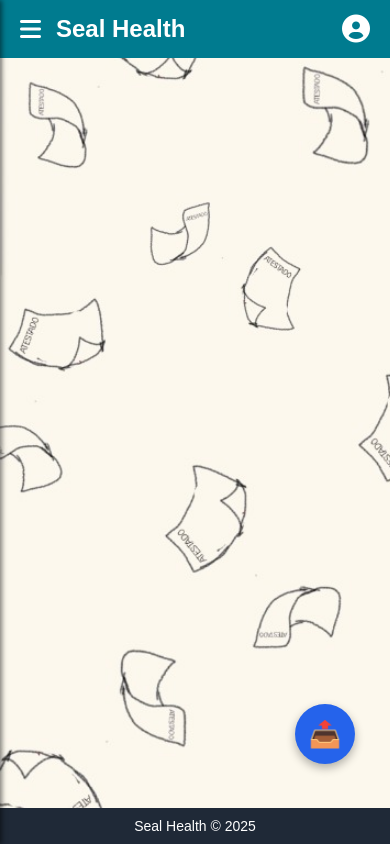
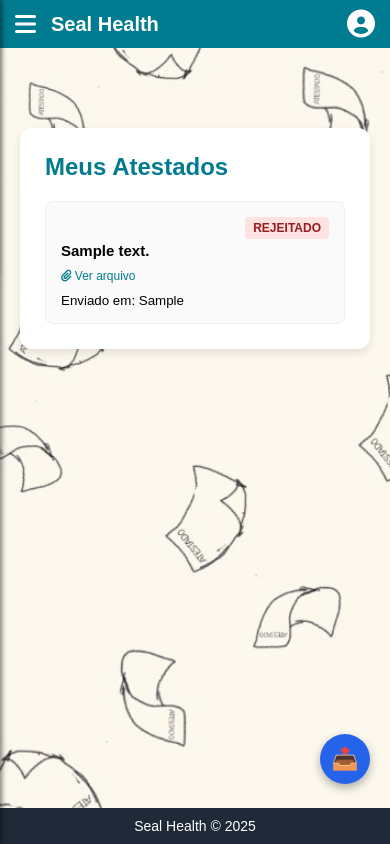
Before and after one commit to devth3us/seal-health-ar, a Flask app: template templates/layout.html in a window 390 px wide. Run offline with Flask 3, Linux system fonts and the light colour scheme; the template is opened without the code that fills it: most values are stand-ins (such as "Sample title", 1, 10 or a date in 2020); one stand-in notice (Sample message) is shown; some libraries are stand-ins or nearby versions.

Commit message:
Mexendo no Layout css js html

```diff
--- a/static/Scripts/layout.js
+++ b/static/Scripts/layout.js
@@ -1,7 +1,5 @@
-// --- VARIÁVEIS GLOBAIS DE CONFIGURAÇÃO ---
 let tamanhoAtualFonte = 16;
 
-// --- FUNÇÕES DE ACESSIBILIDADE E TEMA ---
 function mudarTamanhoFonte(direcao) {
     if ((direcao === 1 && tamanhoAtualFonte >= 24) || (direcao === -1 && tamanhoAtualFonte <= 12)) {
         return;
@@ -29,119 +27,42 @@ function mudarTema(corHeader, corSidebar) {
     const btns = document.querySelectorAll('#btnEnviar, .btn-primary, .chat-header, .chat-fab');
     btns.forEach(b => b.style.backgroundColor = corHeader);
 }
+// Esta função procura por mensagens geradas pelo Python e as transforma em pop-ups
+function verificarAlertasDoServidor() {
+    // Procura divs escondidas que o HTML gera quando há um 'flash'
+    const flashMessages = document.querySelectorAll('.flash-message');
 
-function carregarDadosDashboard() {
-    const dias6Meses = Math.floor(Math.random() * 8);
-    const dias1Ano = dias6Meses + Math.floor(Math.random() * 5);
+    flashMessages.forEach(msg => {
+        const categoria = msg.getAttribute('data-category');
+        const texto = msg.innerText;
 
-    const el6Meses = document.getElementById('kpi-6-months');
-    const el1Ano = document.getElementById('kpi-1-year');
-
-    if(el6Meses) el6Meses.innerText = dias6Meses + " Dias";
-    if(el1Ano) el1Ano.innerText = dias1Ano + " Dias";
-}
-
-function updateFileName(input) {
-    const fileName = input.files[0].name;
-    document.getElementById('uploadText').innerText = fileName;
-    document.getElementById('uploadIcon').className = "fas fa-check-circle";
-    document.getElementById('uploadIcon').style.color = "green";
-}
-
-function handleSubmit(event) {
-    event.preventDefault();
-
-    const sucesso = Math.random() > 0.3;
-
-    if (sucesso) {
+        if (categoria === 'success') {
             Swal.fire({
                 icon: 'success',
-            title: 'Enviado com Sucesso!',
-            text: 'Seu atestado foi enviado e está em análise.',
+                title: 'Sucesso!',
+                text: texto,
                 confirmButtonColor: '#007b8f'
-        }).then(() => {
-            document.getElementById('uploadModal').classList.remove("show");
-            document.getElementById('uploadForm').reset();
-            resetUploadVisual();
             });
-    } else {
+        } else if (categoria === 'error') {
             Swal.fire({
                 icon: 'error',
-            title: 'Falha no Envio',
-            text: 'O servidor não respondeu. Deseja abrir um chamado técnico?',
-            showCancelButton: true,
-            confirmButtonText: 'Abrir Chamado',
-            cancelButtonText: 'Tentar Novamente',
-            confirmButtonColor: '#d33',
-            cancelButtonColor: '#3085d6'
-        }).then((result) => {
-            if (result.isConfirmed) {
-                openTicketAction();
-                document.getElementById('uploadModal').classList.remove("show");
-            }
+                title: 'Ops! Algo deu errado',
+                text: texto,
+                confirmButtonColor: '#d33'
             });
-    }
-}
-
-function resetUploadVisual() {
-    // Mantido para compatibilidade com partes antigas, caso precise
-    const uploadText = document.getElementById('uploadText');
-    const uploadIcon = document.getElementById('uploadIcon');
-    if(uploadText) uploadText.innerText = "Clique para selecionar ou arraste o arquivo";
-    if(uploadIcon) {
-        uploadIcon.className = "fas fa-cloud-upload-alt";
-        uploadIcon.style.color = "#ccc";
-    }
-}
-
-function toggleChat() {
-    const chat = document.getElementById('chatWindow');
-    if(chat) chat.style.display = (chat.style.display === 'flex') ? 'none' : 'flex';
-}
-
-function sendReply(type) {
-    const body = document.getElementById('chatBody');
-    if(!body) return;
-
-    let text = "";
-    if(type === 'como_enviar') text = "No menu, clique em 'Enviar Atestado'. Preencha seu CPF e anexe a foto ou PDF.";
-    if(type === 'prazo') text = "O prazo legal para envio é de até 48 horas úteis após a emissão.";
-    if(type === 'erro') text = "Caso persista o erro, clique no botão 'Abrir Chamado' aqui embaixo.";
-
-    const msgDiv = document.createElement('div');
-    msgDiv.className = 'bot-msg';
-    msgDiv.style.background = "#e1f5fe";
-    msgDiv.style.marginTop = "10px";
-    msgDiv.innerText = text;
-
-    body.appendChild(msgDiv);
-    body.scrollTop = body.scrollHeight;
-}
-
-function openTicketAction() {
-    Swal.fire({
-        title: 'Abrir Chamado',
-        input: 'textarea',
-        inputLabel: 'Descreva o problema detalhadamente',
-        inputPlaceholder: 'Ex: Tentei enviar meu atestado 3 vezes e deu erro...',
-        showCancelButton: true,
-        confirmButtonText: 'Enviar Solicitação',
-        confirmButtonColor: '#007b8f'
-    }).then((result) => {
-        if (result.isConfirmed) {
-            Swal.fire('Chamado Aberto!', 'Nossa equipe de suporte entrará em contato.', 'success');
         }
     });
 }
 
-
-// --- LÓGICA DE INICIALIZAÇÃO E EVENTOS DA PÁGINA ---
 document.addEventListener("DOMContentLoaded", function() {
 
-    // --- Referências do Menu e Seções ---
+    // Dispara a verificação de alertas assim que a página carrega
+    verificarAlertasDoServidor();
+
     const sidebar = document.getElementById('sidebar');
     const overlay = document.getElementById('sidebar-overlay');
     const menuToggle = document.getElementById('menuToggle');
+
 
     const dashboardSection = document.getElementById('dashboardSection');
     const atestadosSection = document.getElementById('atestadosSection');
@@ -161,12 +82,9 @@ document.addEventListener("DOMContentLoaded", function() {
         if(section) {
             section.style.display = 'block';
             section.style.animation = 'fadeIn 0.5s';
-
-            if(sectionId === 'dashboardSection') {
-                carregarDadosDashboard();
-            }
         }
 
+        // Fecha a sidebar no celular quando clica em um link
         if(window.innerWidth < 992 && sidebar && sidebar.classList.contains('open')) {
             toggleSidebar();
         }
@@ -183,7 +101,8 @@ document.addEventListener("DOMContentLoaded", function() {
     if(btnDashboard) {
         btnDashboard.addEventListener('click', (e) => {
             e.preventDefault();
-            showSection('dashboardSection');
+            if(dashboardSection) showSection('dashboardSection');
+            else showSection('atestadosSection'); // Fallback se não tiver dashboard
         });
     }
 
@@ -201,7 +120,7 @@ document.addEventListener("DOMContentLoaded", function() {
         });
     }
 
-    // --- Lógica do Modal ---
+    // --- Modal ---
     const modal = document.getElementById('uploadModal');
     const openBtn = document.getElementById('cameraButton');
     const openBtnSidebar = document.getElementById('openModalSidebar');
@@ -234,7 +153,7 @@ document.addEventListener("DOMContentLoaded", function() {
         }
     };
 
-    // --- NOVA Lógica de Drag & Drop e Prévia do Atestado ---
+    // --- Previa do Atestado ---
     const uploadArea = document.getElementById('upload-area');
     const fileInput = document.getElementById('file');
     const uploadPrompt = document.getElementById('upload-prompt');
@@ -243,7 +162,6 @@ document.addEventListener("DOMContentLoaded", function() {
     const fileNameDisplay = document.getElementById('file-name');
     const removeBtn = document.getElementById('remove-file');
 
-    // Verifica se os elementos do novo modal existem antes de aplicar os eventos
     if (uploadArea && fileInput) {
 
         uploadArea.addEventListener('click', (e) => {
@@ -302,6 +220,6 @@ document.addEventListener("DOMContentLoaded", function() {
         });
     }
 
-    // Inicia a tela principal
-    showSection('dashboardSection');
+    // Inicia a tela principal exibindo os atestados
+    showSection('atestadosSection');
 });
--- a/static/styles/layout.css
+++ b/static/styles/layout.css
@@ -559,8 +559,55 @@ footer {
 }
 
 @media screen and (min-width: 992px) {
-    /* garante que o conteudo nao seja empurrado */
     #main-content {
         margin-left: 0;
     }
 }
+
+ /* parte do celular */
+@media screen and (max-width: 768px) {
+    header {
+        padding: 10px 15px;
+    }
+    header h1 {
+        font-size: 20px;
+    }
+    .atestado-item {
+        flex-direction: column;
+        align-items: flex-start; /* Alinha tudo à esquerda */
+        gap: 10px;
+        position: relative; /* Para mover o status */
+    }
+    .atestado-item .status {
+        position: absolute;
+        top: 15px;
+        right: 15px;
+    }
+    .atestado-item p {
+        margin-top: 25px;
+        font-size: 15px;
+    }
+    .modal-content {
+        width: 95%;
+        padding: 20px 15px;
+        margin-top: 20px; /* Evita colar no topo do celular */
+    }
+    .upload-area {
+        padding: 15px 10px;
+    }
+    .font-size-controls {
+        flex-wrap: wrap; /* Se os botões não couberem, quebra a linha */
+        gap: 10px;
+    }
+    #cameraButton {
+        bottom: 60px; /* Sobe um pouco mais */
+        right: 20px;  /* Fica mais perto do canto */
+        width: 50px;
+        height: 50px;
+        font-size: 22px;
+    }
+    .kpi-card {
+        width: 100%;
+        min-width: unset; /* Tira o limite mínimo para caber na tela */
+    }
+}
--- a/templates/layout.html
+++ b/templates/layout.html
@@ -8,6 +8,16 @@
   <title>Seal Health </title>
 </head>
 <body>
+
+  <div style="display: none;">
+    {% with messages = get_flashed_messages(with_categories=true) %}
+      {% if messages %}
+        {% for category, message in messages %}
+          <div class="flash-message" data-category="{{ category }}">{{ message }}</div>
+        {% endfor %}
+      {% endif %}
+    {% endwith %}
+  </div>
 
   <header>
     <div class="header-left">
```
Lines whose indentation alone changed are shown as unchanged.
